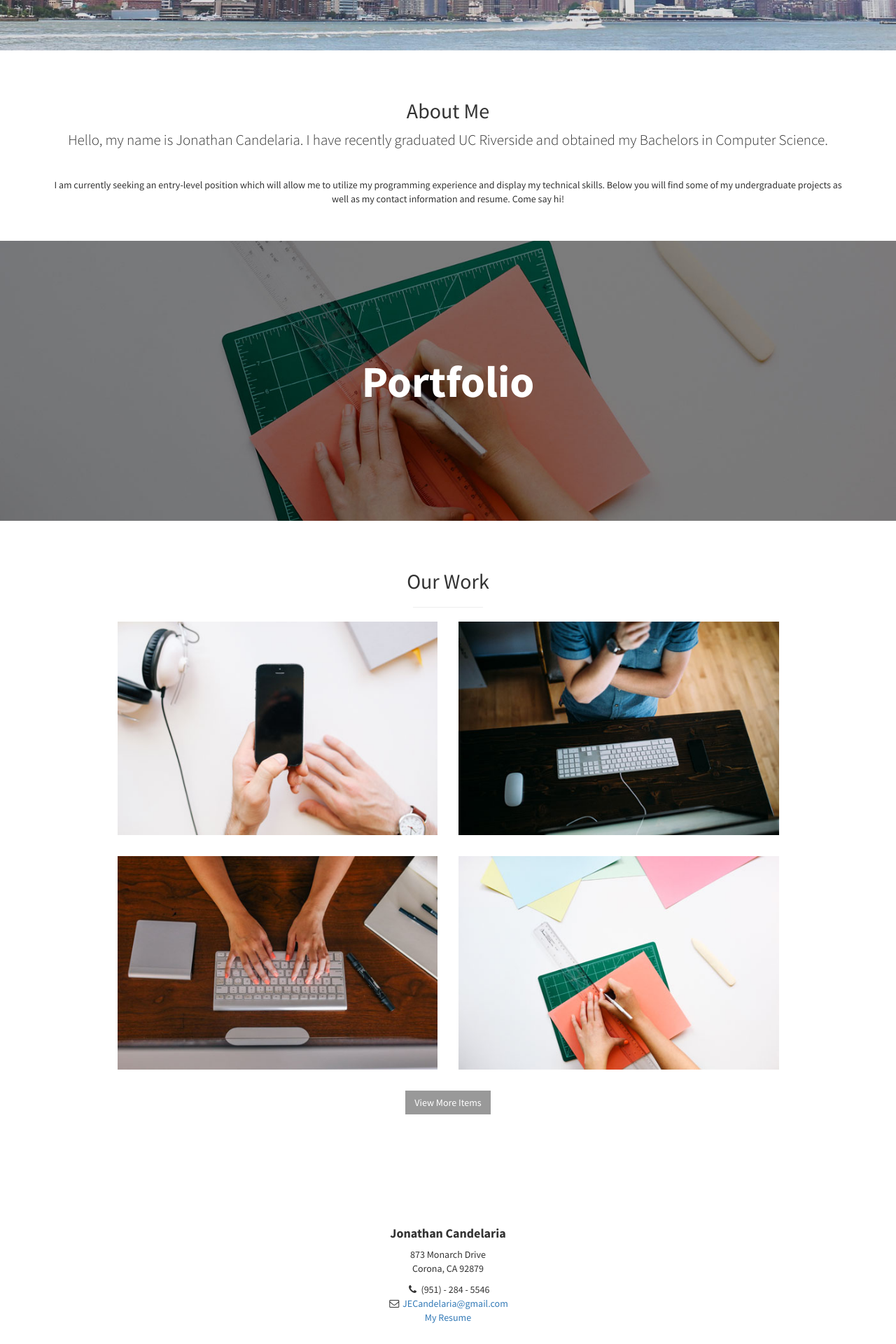
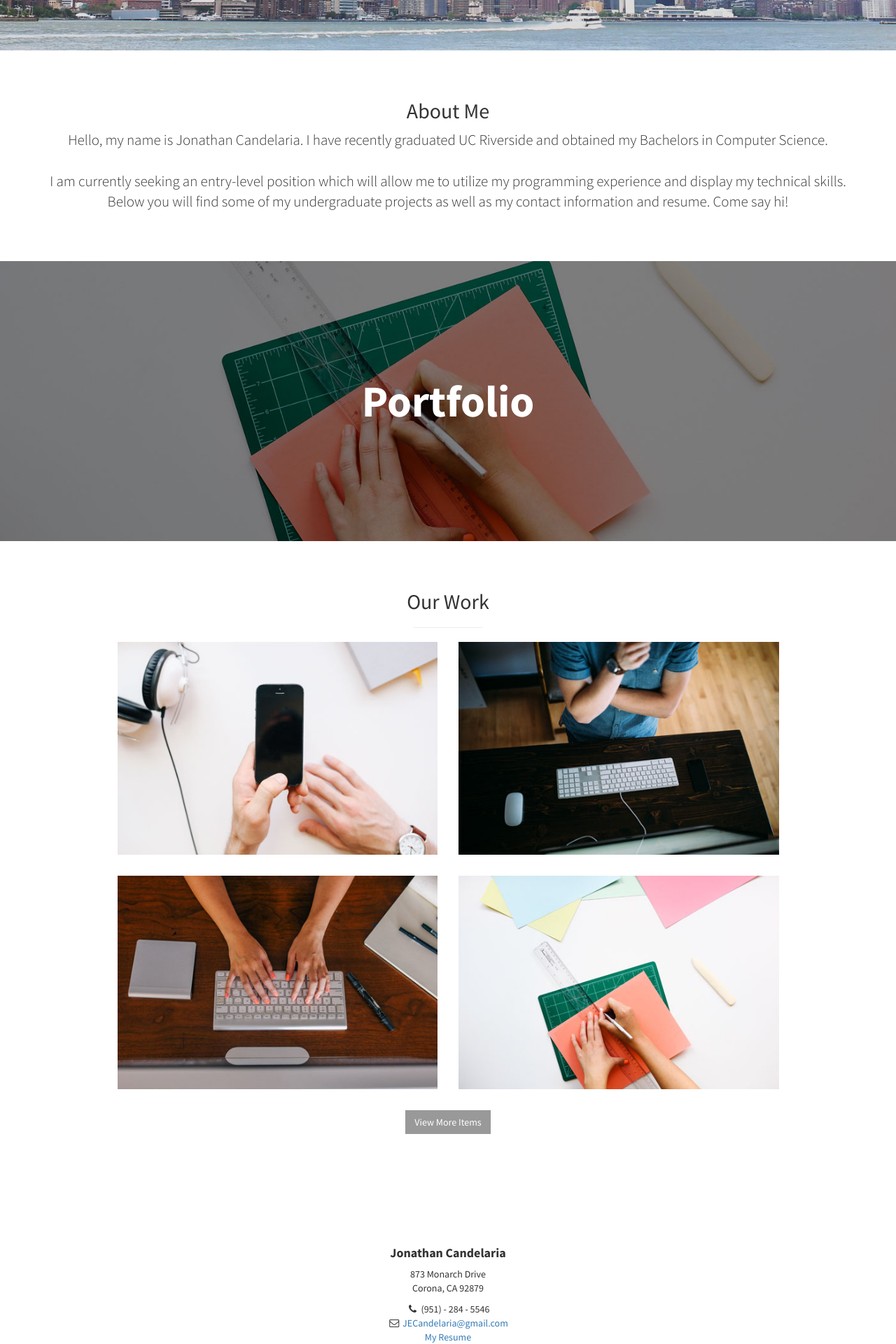
Before and after one commit to JECan/JE, a Jekyll site: the page built from index.html, in a window 1280 px wide. Shown: the part 828-2748 px from the top of the page at 70% size. Built offline with Jekyll 4.4.1, drawn with Linux system fonts in a browser that asks for light colours.

Commit message:
reformatting

```diff
--- a/_includes/about.html
+++ b/_includes/about.html
@@ -3,8 +3,8 @@
     <div class="row">
       <div class="col-lg-12 text-center">
         <h2>About Me</h2>
-        <p class="lead">Hello, my name is Jonathan Candelaria. I have recently graduated UC Riverside and obtained my Bachelors in Computer Science.</p>
-        <br> I am currently seeking an entry-level position which will allow me to utilize my programming experience and display my technical skills. Below you will find some of my undergraduate projects as well as my contact information and resume. Come say hi!
+        <p class="lead">Hello, my name is Jonathan Candelaria. I have recently graduated UC Riverside and obtained my Bachelors in Computer Science.<br>
+        <br>I am currently seeking an entry-level position which will allow me to utilize my programming experience and display my technical skills. Below you will find some of my undergraduate projects as well as my contact information and resume. Come say hi!
       </div>
     </div>
     <!-- /.row -->
```
